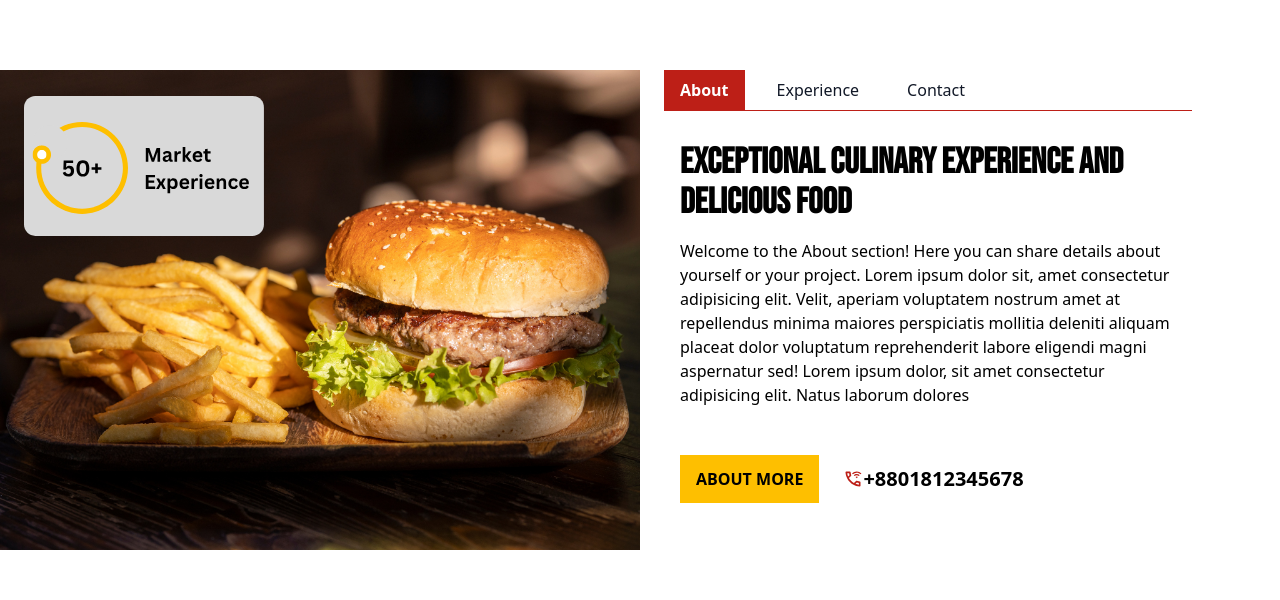
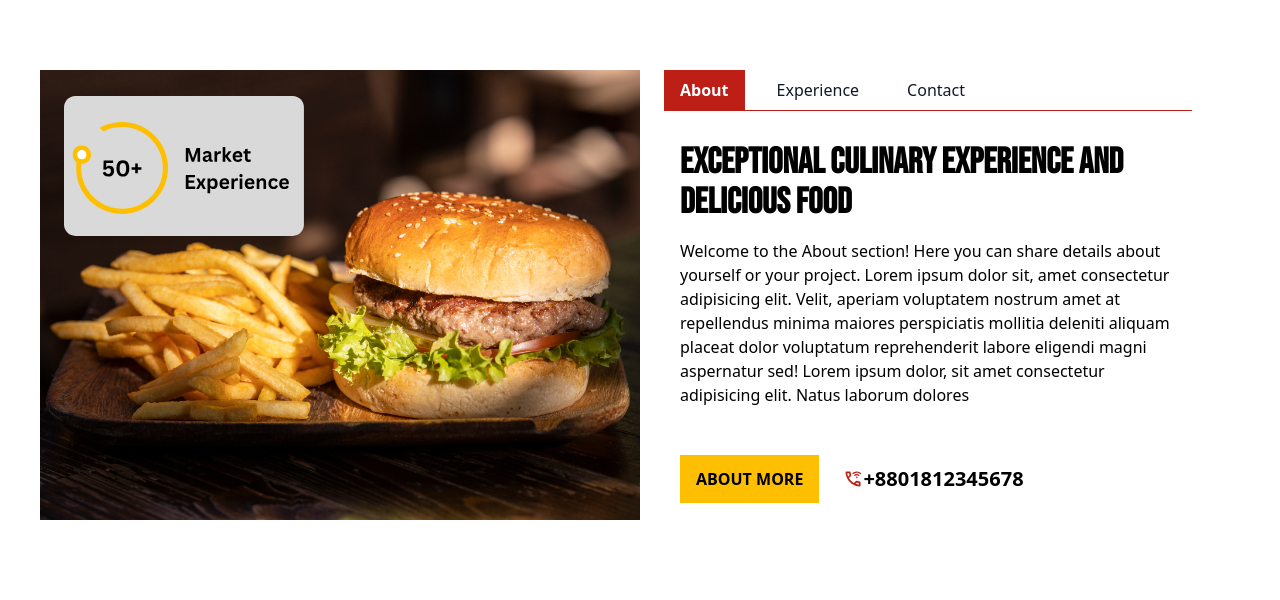
Before and after one commit to ShohorabHShawon/restaurant, a Next.js app: page / in a window 1280 px wide. Shown: the part 810-1410 px from the top of the page. Built offline with nearby package versions, Linux system fonts and the light colour scheme.

Commit message:
responsive bug fix for lg devices

```diff
--- a/app/page.jsx
+++ b/app/page.jsx
@@ -18,7 +18,7 @@ export default function Home() {
       {/* Hero Section */}
       <section
         id="home"
-        className="bg-gradient-to-r from-[#BD1F17] to-[#A51D13] h-screen flex justify-center items-center mx-auto overflow-hidden"
+        className="bg-gradient-to-r from-[#BD1F17] to-[#A51D13] h-screen flex justify-center items-center lg:px-12 mx-auto overflow-hidden"
       >
         <div className="grid grid-cols-1 lg:grid-cols-6 max-w-7xl justify-center items-center">
           <div className="col-span-4 items-center text-center lg:text-start z-20 mb-6">
@@ -60,7 +60,7 @@ export default function Home() {
       <section id="about">
         <div className="relative overflow-hidden"></div>
         <div className="flex justify-center items-center my-20">
-          <div className="grid grid-cols-1 lg:grid-cols-2 max-w-7xl justify-center items-center">
+          <div className="grid grid-cols-1 lg:grid-cols-2 max-w-7xl justify-center items-center lg:mx-10">
             <div className="object-cover w-full h-full">
               {/* Main Image Container */}
               <div className="relative">
```
